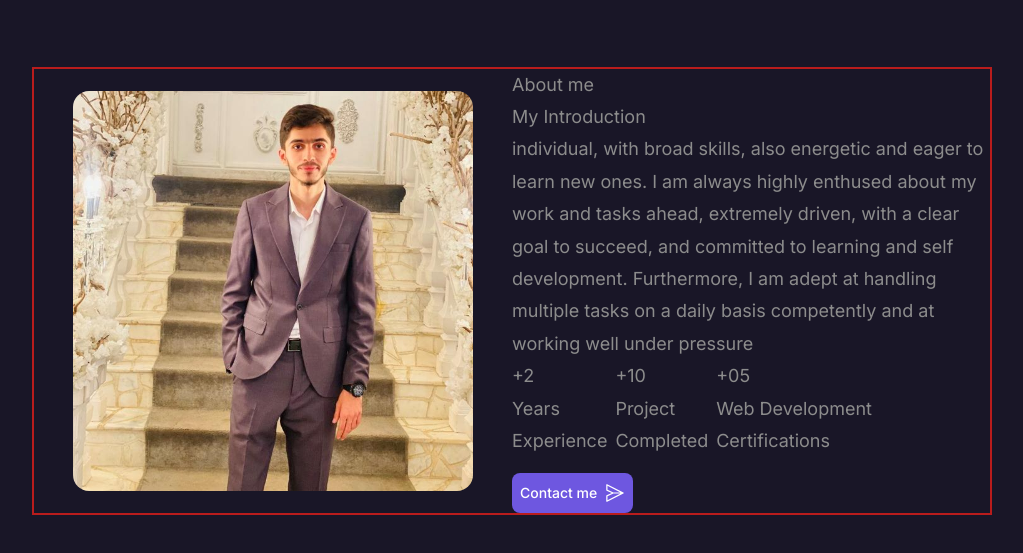
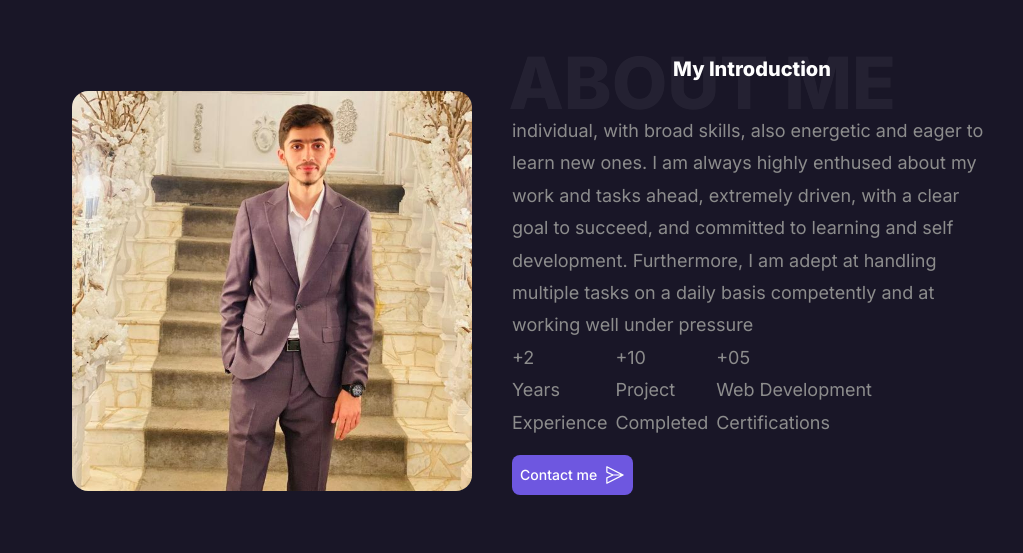
Before and after one commit to YousifQesim/portfolio, a Next.js app: page / in a window 1280 px wide. Shown: the part 989-1542 px from the top of the page, without its empty margins (128-1151 px from the left). Built offline with nearby package versions, Linux system fonts and the light colour scheme.

Commit message:
heading of about page create

```diff
--- a/src/components/Pages/About.js
+++ b/src/components/Pages/About.js
@@ -4,7 +4,7 @@ const About = () => {
     // entire screen div
     <div className="h-screen flex items-center" id="about">
       {/* section div */}
-      <div className="flex justify-center items-center xl:w-3/4 border-2 border-solid border-red-700 mx-auto my-0 ">
+      <div className="flex justify-center items-center xl:w-3/4 mx-auto my-0 relative">
         {/* image div */}
         <div className="w-2/4 ">
           <Image
@@ -19,8 +19,8 @@ const About = () => {
 
         {/* about information div */}
         <div className="xl:w-2/4 flex flex-col ">
-          <h1>About me</h1>
-          <h3>My Introduction</h3>
+          <h1 className="text-7xl font-extrabold text-white text-center opacity-5 absolute -top-10 right-24 uppercase">About me</h1>
+          <h3 className="text-xl font-extrabold text-white text-center relative bottom-8">My Introduction</h3>
           <p className="w-full">
             individual, with broad skills, also energetic and eager to learn new
             ones. I am always highly enthused about my work and tasks ahead,
```
